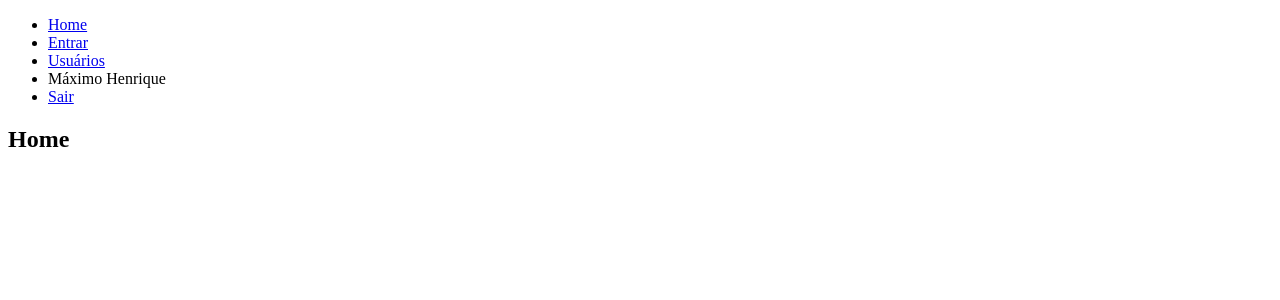
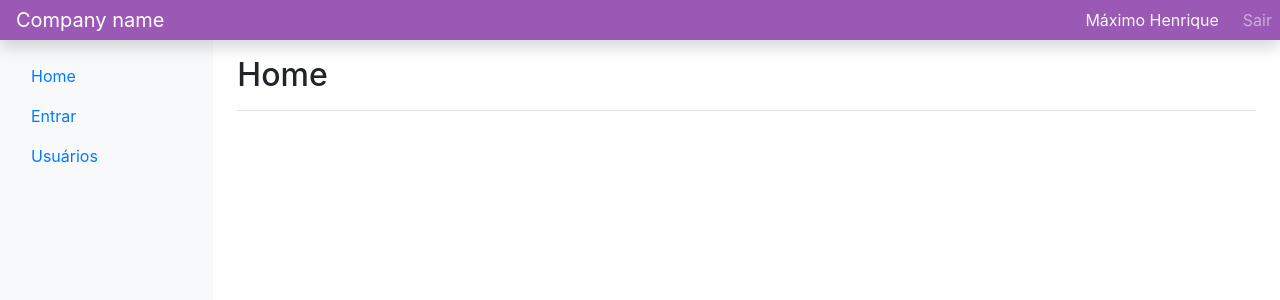
Before and after one commit to maxmonteiro/targetit-backend-test, a Vue app in the folder meetings-frontend/: page / in a window 1280 px wide. Shown: the top 300 px of the page. Built offline with nearby package versions, Linux system fonts and the light colour scheme.

Commit message:
Alterado componente base para o menu

```diff
--- a/meetings-frontend/public/index.html
+++ b/meetings-frontend/public/index.html
@@ -4,14 +4,28 @@
     <meta charset="utf-8">
     <meta http-equiv="X-UA-Compatible" content="IE=edge">
     <meta name="viewport" content="width=device-width,initial-scale=1.0">
-    <link rel="icon" href="<%= BASE_URL %>favicon.ico">
-    <title><%= htmlWebpackPlugin.options.title %></title>
+    <head>
+      <!-- Required meta tags -->
+      <meta charset="utf-8">
+      <meta name="viewport" content="width=device-width, initial-scale=1, shrink-to-fit=no">
+
+      <!-- Bootstrap CSS -->
+      <link rel="stylesheet" href="https://stackpath.bootstrapcdn.com/bootstrap/4.5.2/css/bootstrap.min.css" integrity="sha384-JcKb8q3iqJ61gNV9KGb8thSsNjpSL0n8PARn9HuZOnIxN0hoP+VmmDGMN5t9UJ0Z" crossorigin="anonymous">
+
+
+      <title>Laravel Meetings | App</title>
+    </head>
   </head>
   <body>
     <noscript>
       <strong>We're sorry but <%= htmlWebpackPlugin.options.title %> doesn't work properly without JavaScript enabled. Please enable it to continue.</strong>
     </noscript>
+
     <div id="app"></div>
-    <!-- built files will be auto injected -->
+
+    <script src="https://code.jquery.com/jquery-3.5.1.slim.min.js" integrity="sha384-DfXdz2htPH0lsSSs5nCTpuj/zy4C+OGpamoFVy38MVBnE+IbbVYUew+OrCXaRkfj" crossorigin="anonymous"></script>
+    <script src="https://cdn.jsdelivr.net/npm/popper.js@1.16.1/dist/umd/popper.min.js" integrity="sha384-9/reFTGAW83EW2RDu2S0VKaIzap3H66lZH81PoYlFhbGU+6BZp6G7niu735Sk7lN" crossorigin="anonymous"></script>
+    <script src="https://stackpath.bootstrapcdn.com/bootstrap/4.5.2/js/bootstrap.min.js" integrity="sha384-B4gt1jrGC7Jh4AgTPSdUtOBvfO8shuf57BaghqFfPlYxofvL8/KUEfYiJOMMV+rV" crossorigin="anonymous"></script>
+  </body>
   </body>
 </html>
--- a/meetings-frontend/src/App.vue
+++ b/meetings-frontend/src/App.vue
@@ -1,7 +1,7 @@
 <template>
   <div id="app">
     <TheNavigation />
-    <router-view/>
+
   </div>
 </template>
 
--- a/meetings-frontend/src/components/TheNavigation.vue
+++ b/meetings-frontend/src/components/TheNavigation.vue
@@ -1,29 +1,73 @@
 <template>
     <div>
-        <ul>
-            <li>
-                <router-link :to="{ name: 'home' }">
+        <nav class="navbar navbar-dark sticky-top bg-dark flex-md-nowrap p-0 shadow">
+            <a class="navbar-brand col-md-3 col-lg-2 mr-0 px-3" href="#">Company name</a>
+            <button
+                class="navbar-toggler position-absolute d-md-none collapsed "
+                type="button"
+                data-toggle="collapse"
+                data-target="#sidebarMenu"
+                aria-controls="sidebarMenu"
+                aria-expanded="false"
+                aria-label="Toggle navigation"
+                style="top: 10px; right: 0px;"
+                >
+                <span class="navbar-toggler-icon"></span>
+            </button>
+            <ul class="navbar-nav d-flex flex-row bd-highlight">
+                <li class="nav-item mr-4 pl-3" style="align-self: center;">
+                    <span class="text-light">Máximo Henrique</span>
+                </li>
+                <li class="nav-item mr-2 text-nowrap">
+                    <a class="nav-link" href="#">Sair</a>
+                </li>
+            </ul>
+        </nav>
+        <div class="container-fluid">
+            <div class="row">
+                <nav id="sidebarMenu" class="col-md-3 col-lg-2 d-md-block bg-light sidebar collapse">
+                    <div class="sidebar-sticky pt-3">
+                        <ul class="nav flex-column">
+                            <li class="nav-item">
+                                <router-link class="nav-link" :to="{ name: 'home' }">
                                     Home
                                 </router-link>
                             </li>
-            <li>
-                <router-link :to="{ name: 'signin' }">
+                            <li class="nav-item">
+                                <router-link class="nav-link" :to="{ name: 'signin' }">
                                     Entrar
                                 </router-link>
                             </li>
-            <li>
-                <router-link :to="{ name: 'users' }">
+                            <li class="nav-item">
+                                <router-link class="nav-link" :to="{ name: 'users' }">
                                     Usuários
                                 </router-link>
                             </li>
-            <li>
-                Máximo Henrique
-            </li>
-            <li>
-                <a href="#">
-                    Sair
-                </a>
-            </li>
                         </ul>
                     </div>
+                </nav>
+                <main role="main" class="col-md-9 ml-sm-auto col-lg-10 px-md-4">
+                    <div class="d-flex justify-content-between flex-wrap flex-md-nowrap align-items-center pt-3 pb-2 mb-3 border-bottom">
+                        <router-view/>
+
+                    </div>
+                </main>
+            </div>
+        </div>
+    </div>
 </template>
+
+<script>
+export default {
+
+}
+</script>
+
+<style scoped>
+.navbar {
+    background: #9b59b6!important;
+}
+#sidebarMenu {
+    height: calc(100vh - 48px);
+}
+</style>
```
Lines whose indentation alone changed are shown as unchanged.
